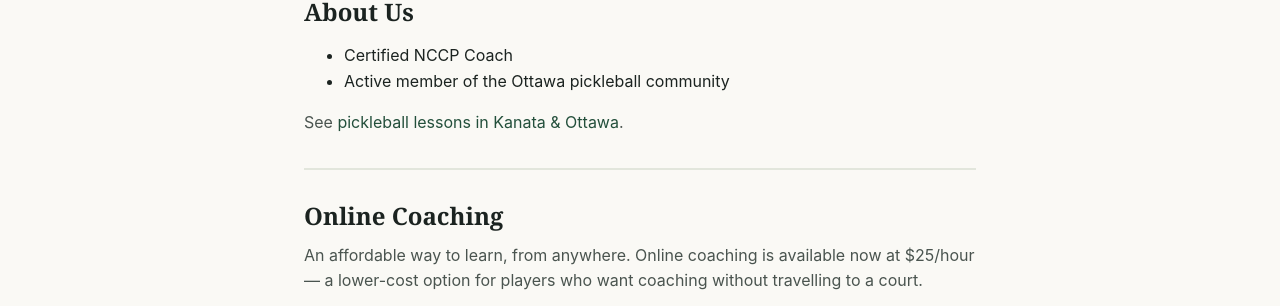
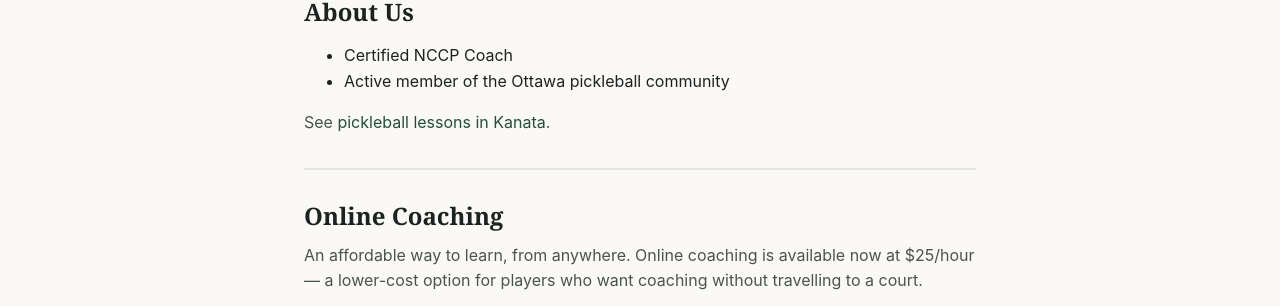
Before and after one commit to forwardpickleballorg-art/forwardpickleballorg-art.github.io, a Jekyll site: the page built from coaching.md, in a window 1280 px wide and 900 px high, scrolled down 1445 px. Shown: the part 148-454 px from the top of the window. Built offline with Jekyll 4.4.1, drawn with Linux system fonts in a browser that asks for light colours.

Commit message:
Shorten Coaching page lessons link wording to Kanata

```diff
--- a/coaching.md
+++ b/coaching.md
@@ -98,7 +98,7 @@ excerpt: "Pickleball coaching in Kanata and Ottawa with Louie Kwan, Certified NC
     </ul>
     <p>
       See
-      <a href="{{ '/kanata-ottawa-pickleball-lessons/' | relative_url }}">pickleball lessons in Kanata &amp; Ottawa</a>.
+      <a href="{{ '/kanata-ottawa-pickleball-lessons/' | relative_url }}">pickleball lessons in Kanata</a>.
     </p>
   </div>
 
```
